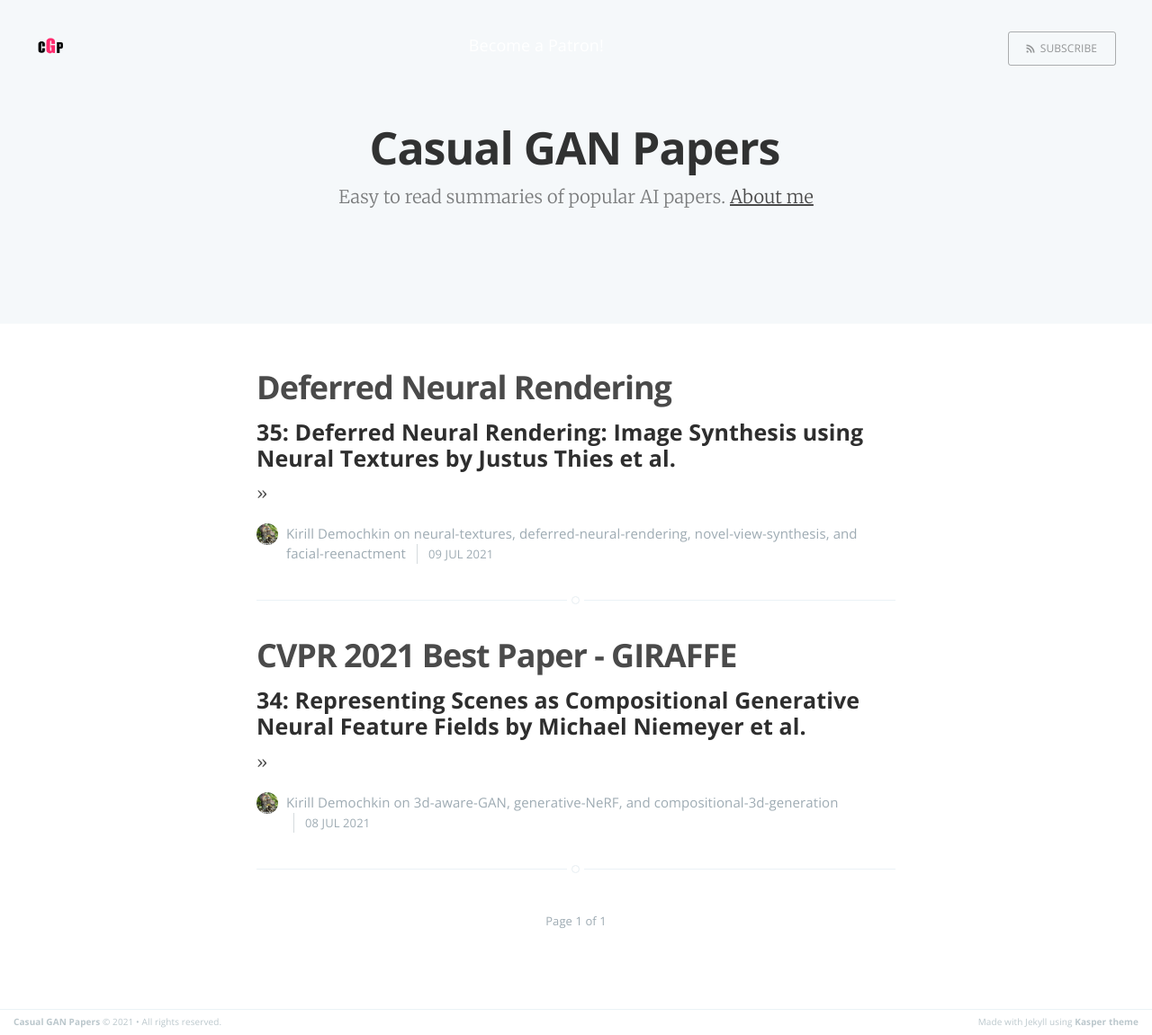
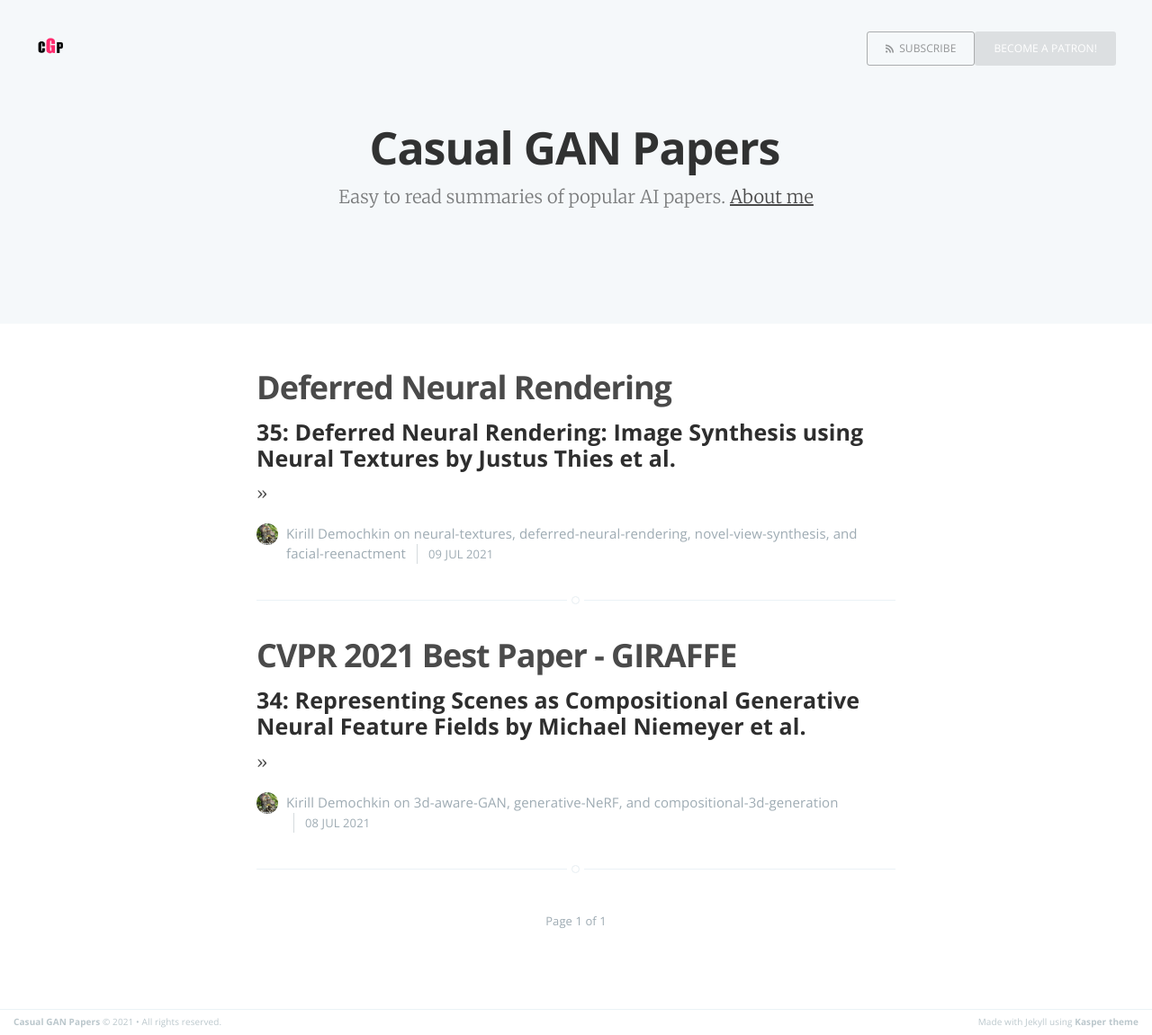
Before and after one commit to KirillDemochkin/kirilldemochkin.github.io, a Jekyll site: the page built from index.html, in a window 1280 px wide. Shown: the whole page at 90% size. Built offline with Jekyll 4.4.1, drawn with Linux system fonts in a browser that asks for light colours; the list of posts is cut into pages by our own code; comment, search, counter and statistics services are not loaded.

Commit message:
patreon button

```diff
--- a/_layouts/post.html
+++ b/_layouts/post.html
@@ -8,7 +8,7 @@ post_class: post-template
 <header class="main-header post-head {% if page.cover %}" style="background-image: url({{ page.cover }}) {%else%}no-cover{% endif %}">
     <nav class="main-nav {% if page.cover %} overlay {% endif %} clearfix">
         <a class="back-button icon-arrow-left" href="{{'/' | relative_url }}">Home</a>
-        <a href="https://www.patreon.com/bePatron?u=53448948" data-patreon-widget-type="become-patron-button">Become a Patron!</a><script async src="https://c6.patreon.com/becomePatronButton.bundle.js"></script>
+        <a class="patreon-button" href="https://www.patreon.com/bePatron?u=53448948" data-patreon-widget-type="become-patron-button">Become a Patron!</a><script async src="https://c6.patreon.com/becomePatronButton.bundle.js"></script>
         <a class="subscribe-button icon-feed" href="{{'feed.xml' | relative_url }}">Subscribe</a>
     </nav>
 </header>
--- a/assets/css/screen.css
+++ b/assets/css/screen.css
@@ -620,6 +620,26 @@ margin on the iframe, cause it breaks stuff. */
     margin-right: 6px;
 }
 
+.patreon-button {
+    -webkit-box-sizing: border-box;
+    -moz-box-sizing: border-box;
+    box-sizing: border-box;
+    display: inline-block;
+    float: right;
+    height: 38px;
+    padding: 0 20px;
+    border: transparent 1px solid;
+    color: #9EABB3;
+    text-align: center;
+    font-size: 12px;
+    text-transform: uppercase;
+    line-height: 35px;
+    white-space: nowrap;
+    border-radius: 3px;
+    background: rgba(0,0,0,0.1);
+    transition: all ease 0.3s;
+}
+
 /* Special styles when overlaid on an image*/
 .main-nav.overlay {
     position: absolute;
--- a/index.html
+++ b/index.html
@@ -13,7 +13,7 @@ logo: '/assets/images/cgp_logo.png'
                     <img src="{{ page.logo }}" alt="Blog Logo" />
                 </a>
             {% endif %}
-        <a href="https://www.patreon.com/bePatron?u=53448948" data-patreon-widget-type="become-patron-button">Become a Patron!</a><script async src="https://c6.patreon.com/becomePatronButton.bundle.js"></script>
+        <a class="patreon-button" href="https://www.patreon.com/bePatron?u=53448948" data-patreon-widget-type="become-patron-button">Become a Patron!</a><script async src="https://c6.patreon.com/becomePatronButton.bundle.js"></script>
         <a class="subscribe-button icon-feed" href="https://t.me/joinchat/yl2OQsQrGzNlMGQy">Subscribe</a>
     </nav>
     <div class="vertical">
```
